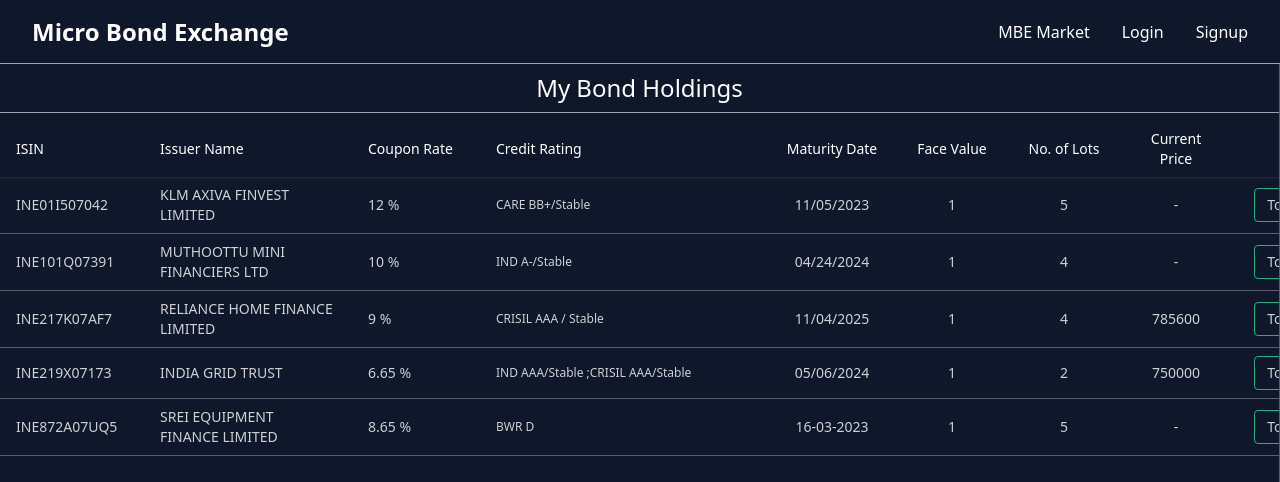
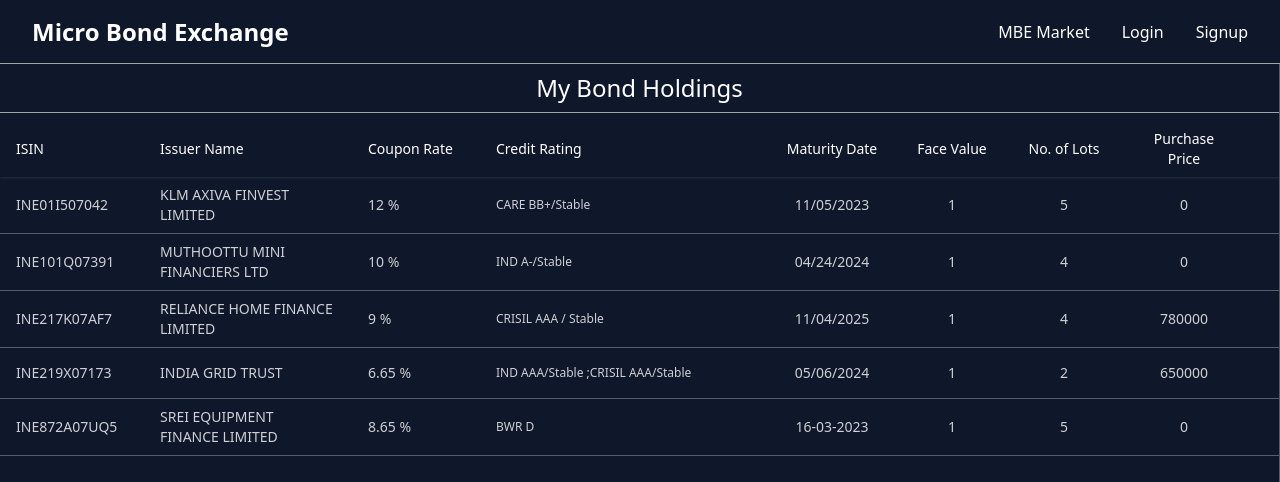
Before and after one commit to Inclusive-GrowthChain/NPCI-UI, a React (Create React App) app: page /investor/bond-holdings in a window 1280 px wide. Shown: the top 482 px of the page. Built offline with nearby package versions, Linux system fonts and the light colour scheme.

Commit message:
final correction

```diff
--- a/src/comp/Home/BondHoldings.js
+++ b/src/comp/Home/BondHoldings.js
@@ -27,6 +27,7 @@
               <td className="w-32 px-4 py-2 text-center">Maturity Date</td>
               <td className="w-28 px-4 py-2 text-center">Face Value</td>
               <td className="w-28 px-4 py-2 text-center">No. of Lots</td>
+              <td className="w-32 px-4 py-2 text-center">Purchase Price</td>
               <td className="w-28 px-4 py-2 text-center">Current Price</td>
               <td className="w-32 px-4 py-2"></td>
             </tr>
@@ -49,6 +50,7 @@
                     <td className="px-4 py-2 text-sm opacity-80 border-b border-[rgba(255,255,255,.3)] group-hover:opacity-100 text-center"> {li.maturityDate} </td>
                     <td className="px-4 py-2 text-sm opacity-80 border-b border-[rgba(255,255,255,.3)] group-hover:opacity-100 text-center"> {li.faceValue} </td>
                     <td className="px-4 py-2 text-sm opacity-80 border-b border-[rgba(255,255,255,.3)] group-hover:opacity-100 text-center"> {li.noOfLots} </td>
+                    <td className="px-4 py-2 text-sm opacity-80 border-b border-[rgba(255,255,255,.3)] group-hover:opacity-100 text-center"> {li.purchasePrice} </td>
                     <td className="px-4 py-2 text-sm opacity-80 border-b border-[rgba(255,255,255,.3)] group-hover:opacity-100 text-center"> {li.currentPrice || "-"} </td>
                     <td className="px-4 py-2 text-sm opacity-80 border-b border-[rgba(255,255,255,.3)] group-hover:opacity-100 text-center">
                       <button className='px-3 py-1.5 rounded border border-emerald-400 hover:bg-emerald-400'>
--- a/src/comp/Home/Nav.js
+++ b/src/comp/Home/Nav.js
@@ -95,7 +95,7 @@
               needArrow
               boxCls="profile-dd"
             >
-              <UserProfile />
+              <UserProfile /> <span className='first-letter:uppercase'>{role}</span>
             </DropDownWrapper>
           </> : <>
             <Link
```
